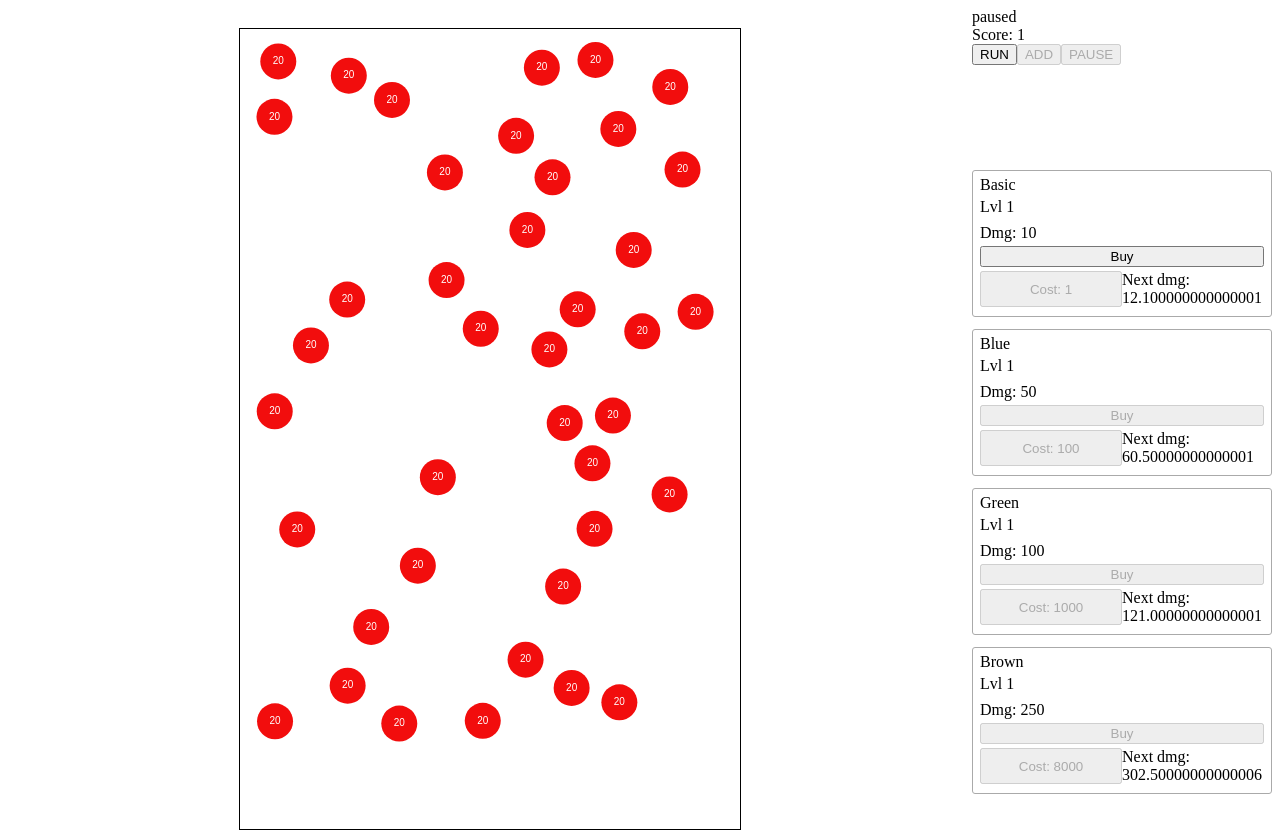
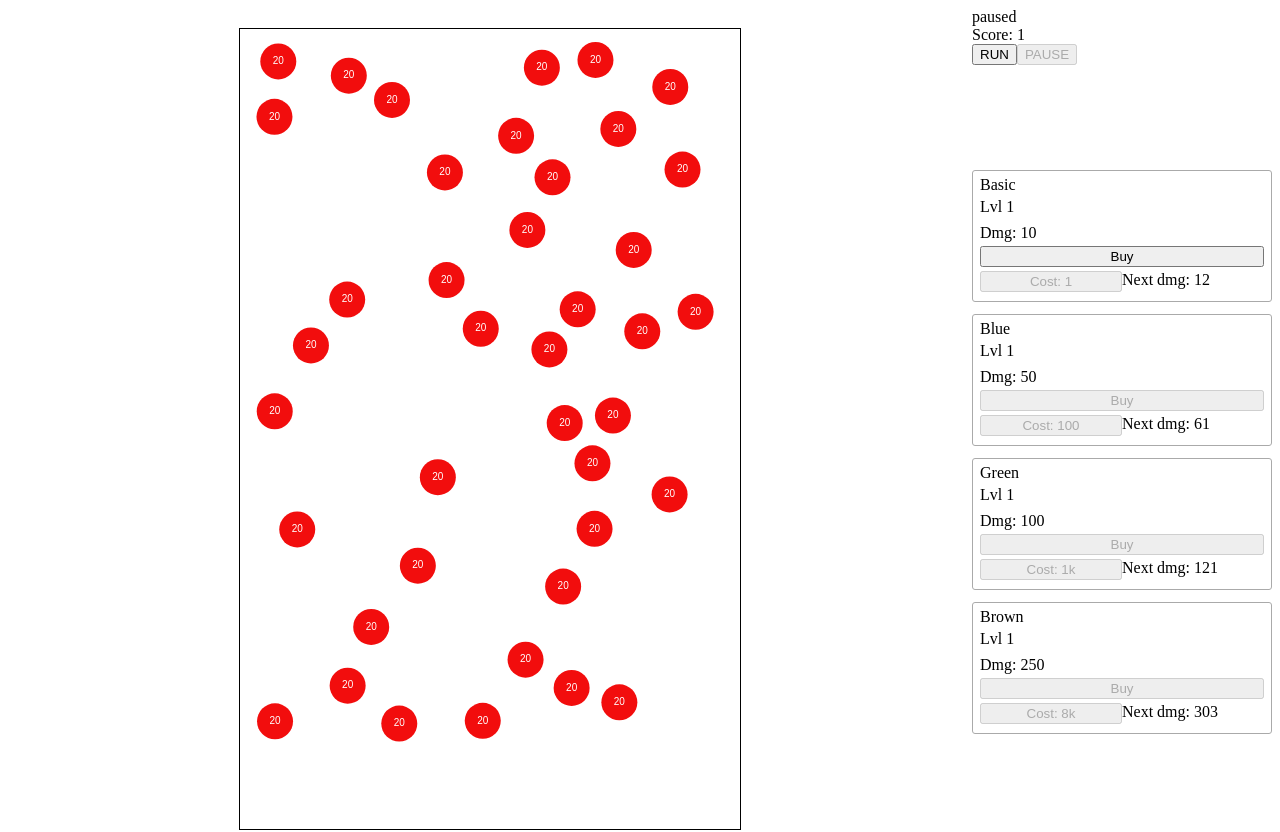
Before and after one commit to ksenkso/angular-idle-balls, an Angular app: page / in a window 1280 px wide. Shown: the top 832 px of the page. Built offline with nearby package versions, Linux system fonts and the light colour scheme.

Commit message:
round all points and damage values, use format pipe

```diff
--- a/src/app/UpgradeStrategy.ts
+++ b/src/app/UpgradeStrategy.ts
@@ -18,7 +18,7 @@ export default class UpgradeStrategy {
   }
 
   calculate(level: number): number {
-    return this.base * this.factor ** (level);
+    return Math.round(this.base * this.factor ** (level));
   }
 
   upgrade(): void {
--- a/src/app/app.module.ts
+++ b/src/app/app.module.ts
@@ -5,13 +5,15 @@ import { AppComponent } from './app.component';
 import { PlaygroundComponent } from './playground/playground.component';
 import { ControlsComponent } from './controls/controls.component';
 import { ShopComponent } from './shop/shop.component';
+import { FormatPointsPipe } from './format-points.pipe';
 
 @NgModule({
   declarations: [
     AppComponent,
     PlaygroundComponent,
     ControlsComponent,
-    ShopComponent
+    ShopComponent,
+    FormatPointsPipe
   ],
   imports: [
     BrowserModule
--- a/src/app/controls/controls.component.html
+++ b/src/app/controls/controls.component.html
@@ -1,7 +1,7 @@
 <div class="controls">
   <div>{{isPaused ? 'paused' : 'playing'}}</div>
-  <div>Score: {{score}}</div>
+  <div>Score: {{score | formatPoints}}</div>
   <button [disabled]="!isPaused" (click)="run()">RUN</button>
-  <button [disabled]="isPaused" (click)="addBall()">ADD</button>
+<!--  <button [disabled]="isPaused" (click)="addBall()">ADD</button>-->
   <button [disabled]="isPaused" (click)="pause()">PAUSE</button>
 </div>
--- a/src/app/shop/shop.component.html
+++ b/src/app/shop/shop.component.html
@@ -5,15 +5,15 @@
     <div class="ball__image">
       <!--      <img src="/assets/balls/{{ballType.type}}" alt="{{ballType.name}} ball's image">-->
     </div>
-    <div class="ball__current-damage">Dmg: {{ballType.damage.value$.value}}</div>
+    <div class="ball__current-damage">Dmg: {{ballType.damage.value$.value | formatPoints}}</div>
     <button class="ball__buy"
             [disabled]="ballType.bought || playgroundService.score$.value < ballType.cost.value$.value"
             (click)="buy(ballType.type)">Buy
     </button>
     <div class="ball__upgrade">
       <button [disabled]="!ballType.bought || playgroundService.score$.value < ballType.cost.value$.value"
-              (click)="upgrade(ballType.type)" class="ball__button_upgrade">Cost: {{ballType.cost.value$.value}}</button>
-      <div class="ball__next-damage">Next dmg: {{ballType.damage.next}}</div>
+              (click)="upgrade(ballType.type)" class="ball__button_upgrade">Cost: {{ballType.cost.value$.value | formatPoints}}</button>
+      <div class="ball__next-damage">Next dmg: {{ballType.damage.next | formatPoints}}</div>
     </div>
   </div>
 </div>
--- /dev/null
+++ b/src/app/utils.ts
@@ -0,0 +1,19 @@
+export function formatPoints(points: number): string {
+  const letters = ['', 'k', 'M', 'G', 'T', 'P', 'E'];
+  const power = Math.floor(Math.log10(points));
+  let letter: string;
+  let num: number;
+  for (let i = 1; i < letters.length + 1; i++) {
+    if (power < 3 * i) {
+      letter = letters[i - 1];
+      num = points / 10 ** (3 * (i - 1));
+      break;
+    }
+  }
+  if (!num) {
+    num = points / 10 ** 18;
+    letter = 'E';
+  }
+  const maximumFractionDigits = num.toString().length >= 2 ? 1 : 2;
+  return num.toLocaleString('en-US', {maximumFractionDigits}) + letter;
+}
```
